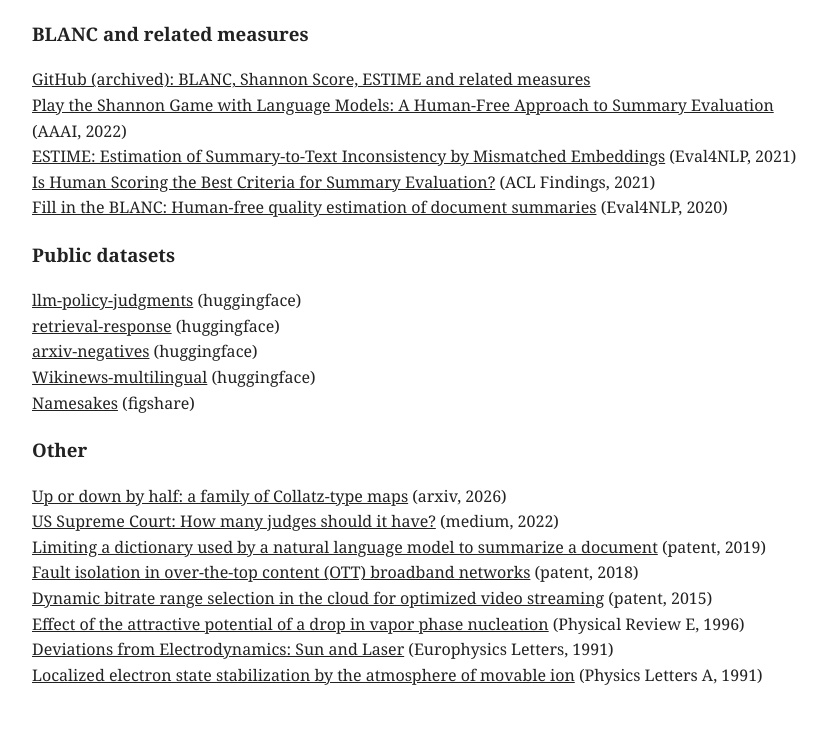
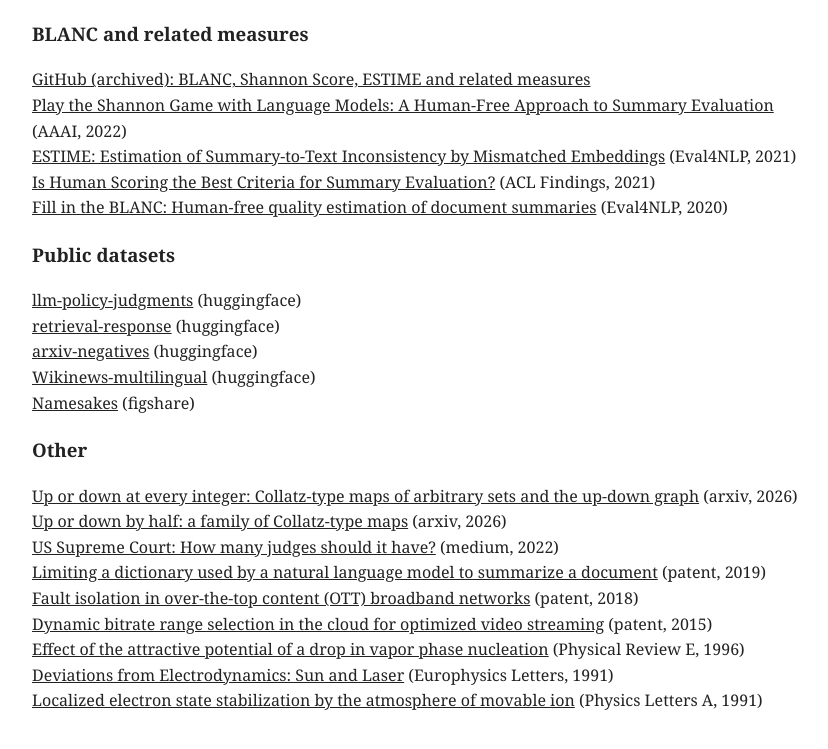
Before and after one commit to Vasilyev-Oleg/Vasilyev-Oleg.github.io, a plain HTML site: page index.html in a window 1280 px wide. Shown: the part 629-1378 px from the top of the page, without its empty margins (218-1046 px from the left). Drawn offline with Linux system fonts and the light colour scheme.

Commit message:
Add additional references to external resources

```diff
--- a/index.html
+++ b/index.html
@@ -69,6 +69,7 @@ Email: vasilyev.oleg@gmail.com
 </p>
 
 <h3 style="clear: both;">Other</h3>
+<a href="https://arxiv.org/abs/2611.20344">Up or down at every integer: Collatz-type maps of arbitrary sets and the up-down graph</a> (arxiv, 2026)<br>
 <a href="https://arxiv.org/abs/2611.10311">Up or down by half: a family of Collatz-type maps</a> (arxiv, 2026)<br>
 <a href="https://medium.com/@vasilyev.oleg/us-supreme-court-how-many-judges-should-it-have-85af57972dae">US Supreme Court: How many judges should it have?</a> (medium, 2022)<br>
 <a href="https://patents.google.com/patent/US11281854B2/en">Limiting a dictionary used by a natural language model to summarize a document</a> (patent, 2019)<br>
```
